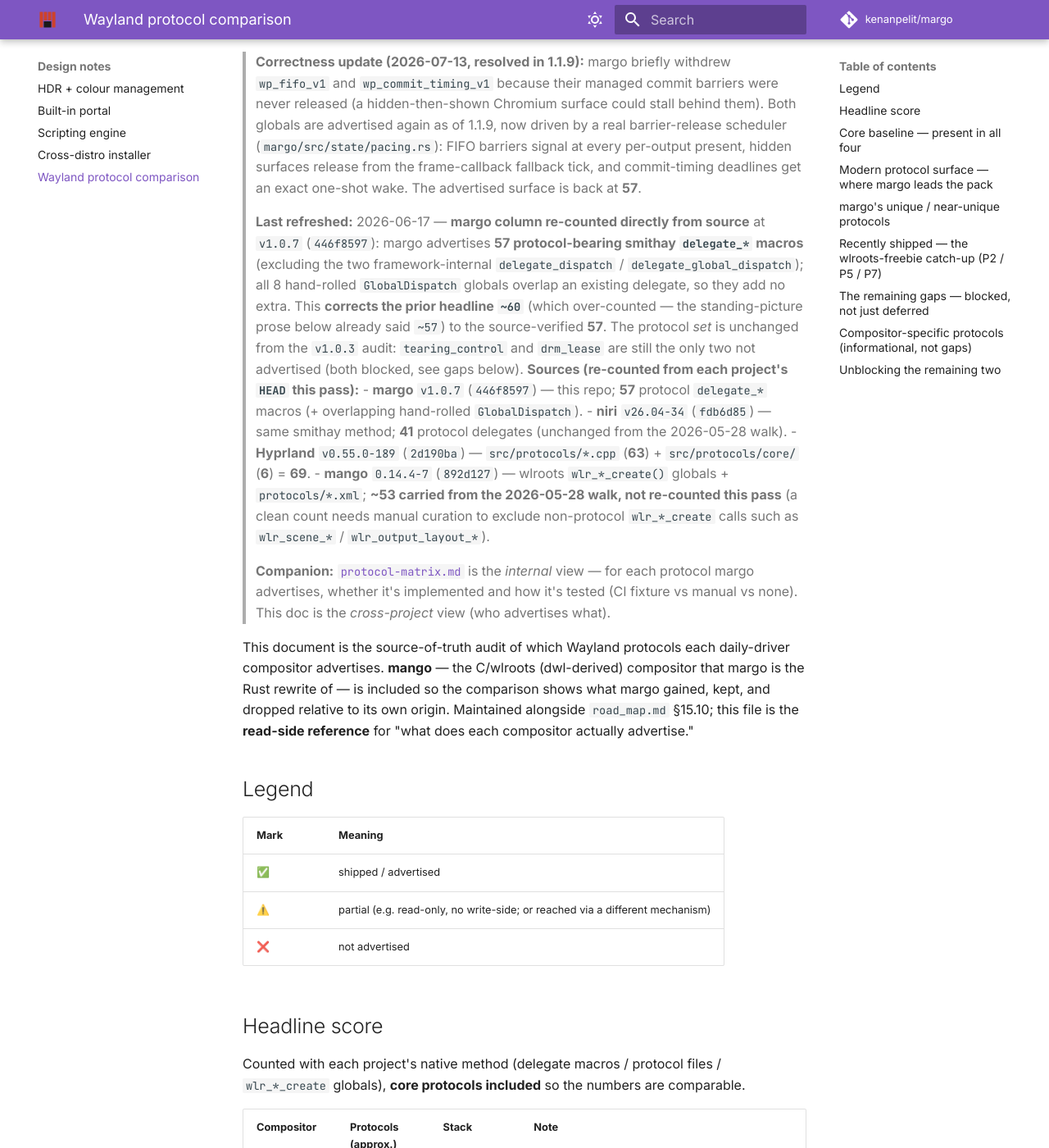
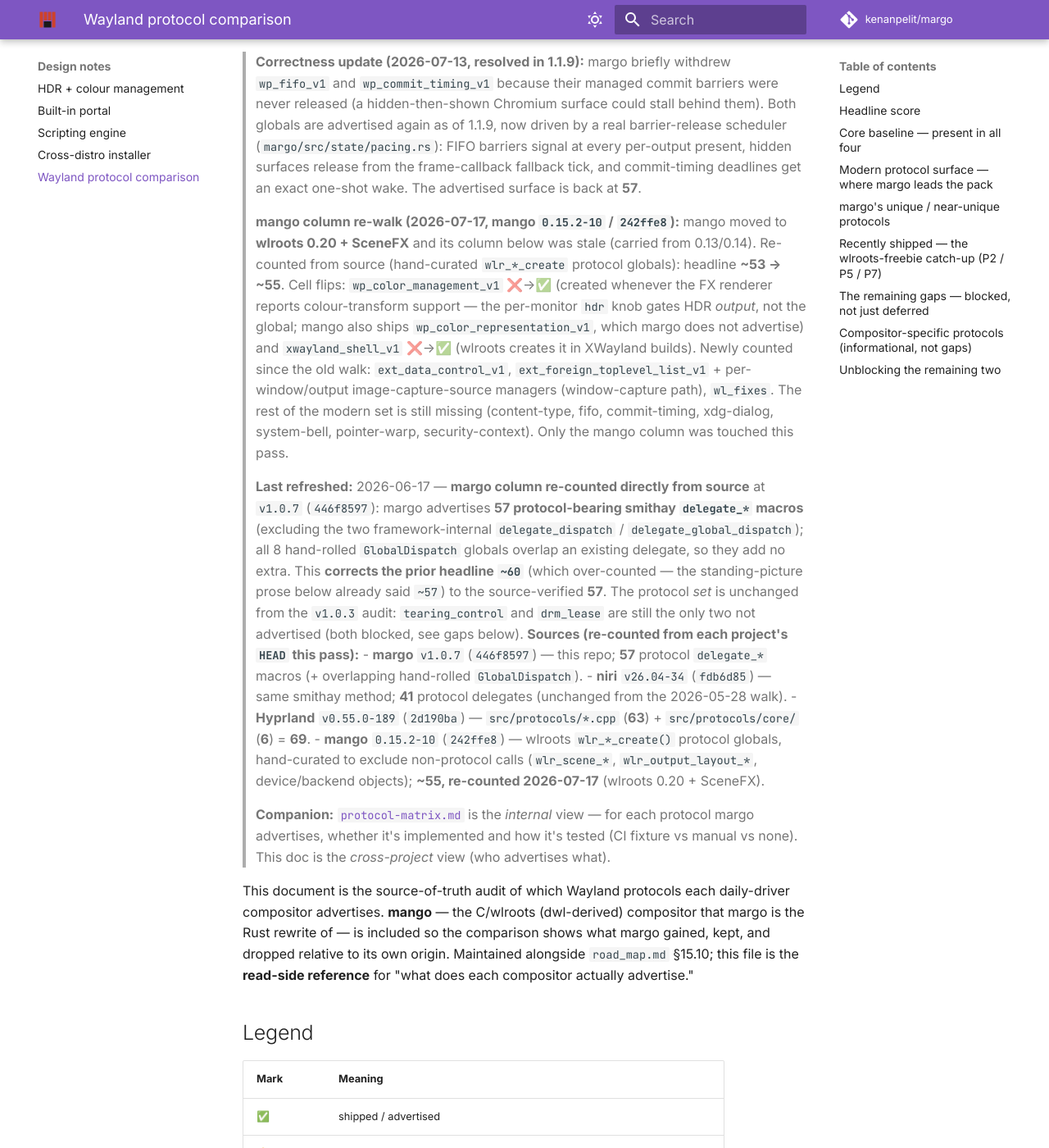
Before and after one commit to kenanpelit/margo, an MkDocs documentation site: the page built from docs/protocol-comparison.md, in a window 1280 px wide and 1400 px high, scrolled down 206 px. Shown: the whole window at 82% size. Built offline with MkDocs 1.6.1 and Material for MkDocs 9.7.7, drawn with Linux system fonts in a browser that asks for light colours; comment, search, counter and statistics services are not loaded; some of the changed text lies outside the part shown.

Commit message:
docs(protocol-comparison): re-walk the mango column at 0.15.2
mango moved to wlroots 0.20 + SceneFX; the column was carried from
0.13/0.14 and had gone stale. Re-counted hand-curated wlr_*_create
protocol globals: headline ~53 -> ~55.

- wp_color_management_v1: mango ❌ -> ✅ (created whenever the FX
  renderer reports colour-transform support; per-monitor hdr knob gates
  HDR output, not the global). mango additionally ships
  wp_color_representation_v1, which margo does not advertise — noted.
- xwayland_shell_v1: mango ❌ -> ✅ (wlroots creates it in XWayland
  builds)
- Newly counted: ext_data_control_v1, ext_foreign_toplevel_list_v1 +
  window/output image-capture-source managers, wl_fixes
- Headline table, sources block, and the standing-picture prose (HDR no
  longer a margo-vs-mango differentiator) updated; index.md protocol
  cell follows (~53 -> ~55)

Co-Authored-By: Claude Fable 5 <noreply@anthropic.com>

```diff
--- a/docs/protocol-comparison.md
+++ b/docs/protocol-comparison.md
@@ -9,6 +9,21 @@
 > present, hidden surfaces release from the frame-callback fallback tick,
 > and commit-timing deadlines get an exact one-shot wake. The advertised
 > surface is back at **57**.
+
+> **mango column re-walk (2026-07-17, mango `0.15.2-10` / `242ffe8`):**
+> mango moved to **wlroots 0.20 + SceneFX** and its column below was stale
+> (carried from 0.13/0.14). Re-counted from source (hand-curated
+> `wlr_*_create` protocol globals): headline **~53 → ~55**. Cell flips:
+> `wp_color_management_v1` ❌→✅ (created whenever the FX renderer reports
+> colour-transform support — the per-monitor `hdr` knob gates HDR *output*,
+> not the global; mango also ships `wp_color_representation_v1`, which
+> margo does not advertise) and `xwayland_shell_v1` ❌→✅ (wlroots creates
+> it in XWayland builds). Newly counted since the old walk:
+> `ext_data_control_v1`, `ext_foreign_toplevel_list_v1` + per-window/output
+> image-capture-source managers (window-capture path), `wl_fixes`. The rest
+> of the modern set is still missing (content-type, fifo, commit-timing,
+> xdg-dialog, system-bell, pointer-warp, security-context). Only the mango
+> column was touched this pass.
 
 > **Last refreshed:** 2026-06-17 — **margo column re-counted directly from
 > source** at `v1.0.7` (`446f8597`): margo advertises **57 protocol-bearing
@@ -24,7 +39,7 @@
 > - **margo** `v1.0.7` (`446f8597`) — this repo; **57** protocol `delegate_*` macros (+ overlapping hand-rolled `GlobalDispatch`).
 > - **niri** `v26.04-34` (`fdb6d85`) — same smithay method; **41** protocol delegates (unchanged from the 2026-05-28 walk).
 > - **Hyprland** `v0.55.0-189` (`2d190ba`) — `src/protocols/*.cpp` (**63**) + `src/protocols/core/` (**6**) = **69**.
-> - **mango** `0.14.4-7` (`892d127`) — wlroots `wlr_*_create()` globals + `protocols/*.xml`; **~53 carried from the 2026-05-28 walk, not re-counted this pass** (a clean count needs manual curation to exclude non-protocol `wlr_*_create` calls such as `wlr_scene_*` / `wlr_output_layout_*`).
+> - **mango** `0.15.2-10` (`242ffe8`) — wlroots `wlr_*_create()` protocol globals, hand-curated to exclude non-protocol calls (`wlr_scene_*`, `wlr_output_layout_*`, device/backend objects); **~55, re-counted 2026-07-17** (wlroots 0.20 + SceneFX).
 
 > **Companion:** [`protocol-matrix.md`](protocol-matrix.md) is the *internal*
 > view — for each protocol margo advertises, whether it's implemented and how
@@ -57,7 +72,7 @@ numbers are comparable.
 |---|---|---|---|
 | **Hyprland** `0.55.0` | **69** | C++ (hand-rolled) | Widest surface — 63 protocol modules + 6 core, plus Hyprland-only extensions (source-counted 2026-06-17) |
 | **margo** `main` | **57** | Rust / smithay | Modern surface; **ahead of niri and mango**; pursuing Hyprland. FIFO and commit-timing rejoined in 1.1.9, now backed by the `state/pacing.rs` barrier-release scheduler |
-| **mango** `0.13.1` | **~53** | C / wlroots | Broad-but-legacy: wlroots hands it everything for free (carried from 2026-05-28; not re-counted) |
+| **mango** `0.15.2` | **~55** | C / wlroots | Broad and modernizing: wlroots 0.20 + SceneFX hand it the surface for free — now incl. HDR colour-management (re-counted 2026-07-17) |
 | **niri** `26.04` | **41** | Rust / smithay | Tightest surface; deliberately minimal (source-counted 2026-06-17) |
 
 **This refresh (2026-06-17) re-counts the surface from source; the
@@ -78,14 +93,17 @@ manual curation to separate true protocol globals from scene/output
 > carry forward from the 2026-05-28 four-way walk and were **not**
 > re-walked protocol-by-protocol here.
 
-The current standing picture: **margo (~57) leads its own C ancestor mango
-(~53)** and niri (~41), having hand-rolled the three wlroots-freebies
-mango got for free — `zwlr_foreign_toplevel_manager_v1` (write-side, P2),
-`ext_workspace_v1` (P5), `zwlr_virtual_pointer_manager_v1` (P7) — on top
-of the *modern* surface (HDR colour-management, content-type,
-fifo/commit-timing, security-context, pointer-warp, xdg-dialog,
-system-bell, toplevel-icon, toplevel-tag, xwayland-keyboard-grab) that
-mango's wlroots base doesn't expose. `output_power` now ships (external
+The current standing picture: **margo (~57) narrowly leads its own C
+ancestor mango (~55)** and niri (~41), having hand-rolled the three
+wlroots-freebies mango got for free — `zwlr_foreign_toplevel_manager_v1`
+(write-side, P2), `ext_workspace_v1` (P5),
+`zwlr_virtual_pointer_manager_v1` (P7) — on top of the *modern* surface
+(content-type, fifo/commit-timing, security-context, pointer-warp,
+xdg-dialog, system-bell, toplevel-icon, toplevel-tag,
+xwayland-keyboard-grab) that mango's wlroots base doesn't expose. HDR
+colour-management left that list in mango 0.15: wlroots 0.20 ships it and
+mango wires it up (plus `wp_color_representation_v1`, which margo does
+not advertise). `output_power` now ships (external
 DPMS control), and `fifo`/`commit-timing` are driven by a real
 presentation scheduler since 1.1.9. The two margo still doesn't advertise
 (`tearing_control`, `drm_lease`) are blocked, not just deferred — see
@@ -127,10 +145,10 @@ niri and mango each miss large chunks.
 
 | Protocol | margo | niri | Hyprland | mango | Use case |
 |---|---|---|---|---|---|
-| `wp_color_management_v1` (HDR) | ✅ | ❌ | ✅ | ❌ | HDR / wide-gamut output |
+| `wp_color_management_v1` (HDR) | ✅ | ❌ | ✅ | ✅ | HDR / wide-gamut output (mango since 0.15 via wlroots 0.20; renderer-gated, per-monitor `hdr` knob) |
 | `linux_drm_syncobj_v1` (explicit sync) | ✅ | ❌ | ✅ | ✅ | Tear-free GPU sync, NVIDIA |
 | `ext_image_copy_capture_v1` + capture-source | ✅ | ❌ | ✅ | ✅ | Modern screencast (replaces screencopy) |
-| `xwayland_shell_v1` | ✅ | ⚠️ diff path | ✅ | ❌ | HiDPI XWayland scaling |
+| `xwayland_shell_v1` | ✅ | ⚠️ diff path | ✅ | ✅ | HiDPI XWayland scaling (mango: created by wlroots in XWayland builds) |
 | `wp_content_type_v1` | ✅ | ❌ | ✅ | ❌ | Game / video / photo hint |
 | `wp_fifo_v1` | ✅ | ❌ | ✅ | ❌ | FIFO commit ordering; barriers released by `state/pacing.rs` since 1.1.9 |
 | `wp_commit_timing_v1` | ✅ | ❌ | ✅ | ❌ | Explicit commit-time targets; deadline wake + present-pass release since 1.1.9 |
```
Also changed, not shown: docs/index.md (+1 -1 lines).
